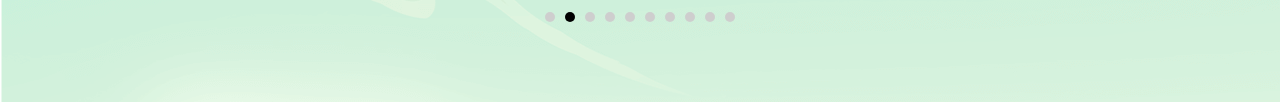
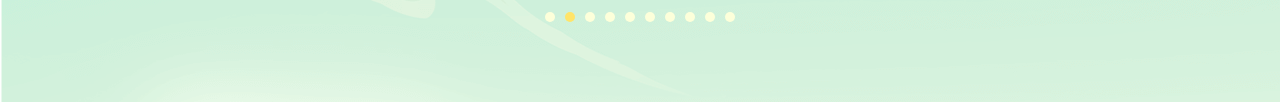
Before and after one commit to cyxnidelxced/lab4, a plain HTML site: page index.html in a window 1280 px wide. Shown: the part 402-504 px from the top of the page. Drawn offline with Linux system fonts and the light colour scheme; a web font is replaced by a local one.

Commit message:
change indicator color

```diff
--- a/css/main.css
+++ b/css/main.css
@@ -81,11 +81,11 @@ button {
     width: 10px;
     height: 10px;
     margin: 5px;
-    background-color: rgb(206, 206, 206);
+    background-color: rgb(253, 255, 218);
     border-radius: 50%;
     cursor: pointer;
 }
 
 .indicator.active {
-    background-color: black;
+    background-color: rgb(255, 228, 105);
 }
```
